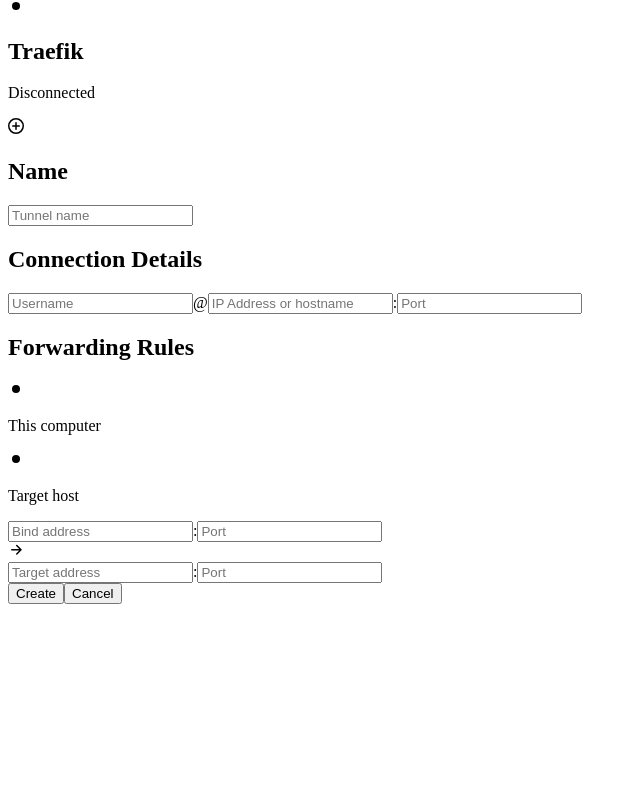
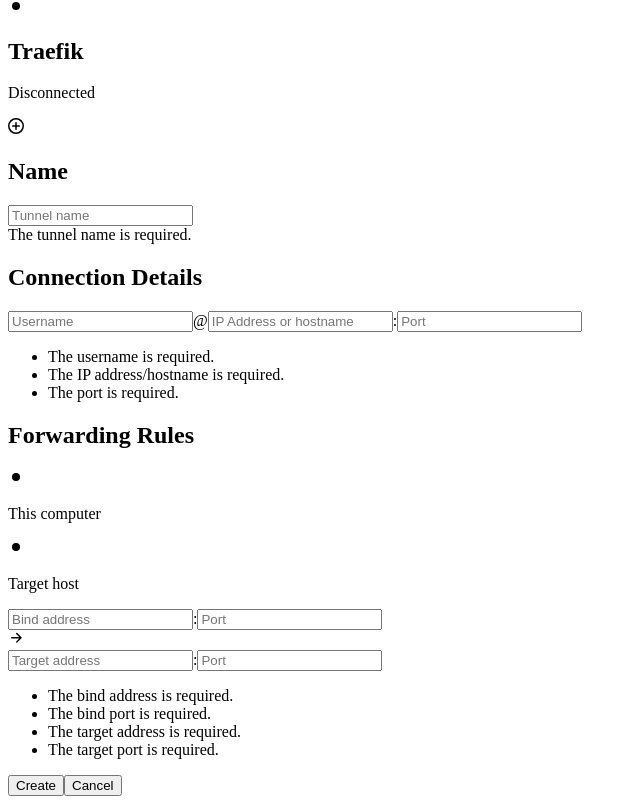
Before and after one commit to ThePixelDeveloper/tunnel-boring-masshine, a Vue app: page /new-tunnel in a window 1280 px wide. Shown: the part 252-1056 px from the top of the page, without its empty margins (0-640 px from the left). Before the commit the page ends 864 px from the top, so only its background shows below. Built offline with nearby package versions, Linux system fonts and the light colour scheme; the HTML template or start-up script is replaced by a standard one.

Commit message:
feat: css tweaks

```diff
--- a/src/App.vue
+++ b/src/App.vue
@@ -1,10 +1,8 @@
 <template>
-    <div id="app">
-        <div class="flex flex-row">
+        <div id="app" class="flex flex-row">
             <Sidebar></Sidebar>
             <router-view class="flex-grow"></router-view>
         </div>
-    </div>
 </template>
 
 <script>
--- a/src/background.js
+++ b/src/background.js
@@ -17,8 +17,9 @@
 function createWindow() {
   // Create the browser window.
   win = new BrowserWindow({
-    width: 800,
-    height: 600,
+    width: 900,
+    height: 400,
+    resizable: false,
     webPreferences: {
       // Use pluginOptions.nodeIntegration, leave this alone
       // See nklayman.github.io/vue-cli-plugin-electron-builder/guide/security.html#node-integration for more info
--- a/src/components/NewTunnel.vue
+++ b/src/components/NewTunnel.vue
@@ -1,11 +1,14 @@
 <template>
     <div class="flex-1">
-        <div class="flex flex-col h-screen">
-            <form @submit.prevent="handleSubmit" class="flex flex-col h-screen">
+        <div class="flex flex-col overflow-y-auto h-screen">
+            <form @submit.prevent="handleSubmit" class="flex flex-col">
             <div class="pt-3 pr-5 pb-5 pl-5 border-b border-dashed">
                 <h2 class="text-sm font-medium mb-3">Name</h2>
-                <div class="flex flex-row items-center">
+                <div class="flex-row">
                     <input class="border px-2 py-1 rounded w-48 text-sm" type="text" placeholder="Tunnel name" v-model="name">
+                </div>
+                <div class="flex-row mt-2">
+                    <span class="text-red-600 text-sm">The tunnel name is required.</span>
                 </div>
             </div>
             <div class="pt-3 pr-5 pb-5 pl-5 border-b border-dashed">
@@ -18,6 +21,13 @@
                     <span class="mx-1">:</span>
                     <input class="border px-2 py-1 rounded w-20 text-sm" type="number" placeholder="Port"
                            value="22" v-model="port">
+                </div>
+                <div class="flex-row mt-2">
+                    <ul class="list-inside list-disc text-red-600">
+                        <li><span class="text-sm">The username is required.</span></li>
+                        <li><span class="text-sm">The IP address/hostname is required.</span></li>
+                        <li><span class="text-sm">The port is required.</span></li>
+                    </ul>
                 </div>
             </div>
             <div class="pt-3 pr-5 pb-5 pl-5 border-b border-dashed">
@@ -66,6 +76,14 @@
                                type="number">
                     </div>
                 </div>
+                <div class="flex-row mt-2">
+                    <ul class="list-inside list-disc text-red-600">
+                        <li><span class="text-sm">The bind address is required.</span></li>
+                        <li><span class="text-sm">The bind port is required.</span></li>
+                        <li><span class="text-sm">The target address is required.</span></li>
+                        <li><span class="text-sm">The target port is required.</span></li>
+                    </ul>
+                </div>
             </div>
 
 
--- a/src/components/Sidebar.vue
+++ b/src/components/Sidebar.vue
@@ -1,5 +1,5 @@
 <template>
-            <div class="w-48 flex flex-col border-r h-screen bg-gray-100">
+            <div class="w-48 flex flex-col border-r bg-gray-100 h-screen">
 
                 <div v-for="tunnel in this.$store.state.tunnels" :key="tunnel.name" class="flex flex-row px-5 py-2 items-center border-b">
                     <div class="flex-initial">
```
